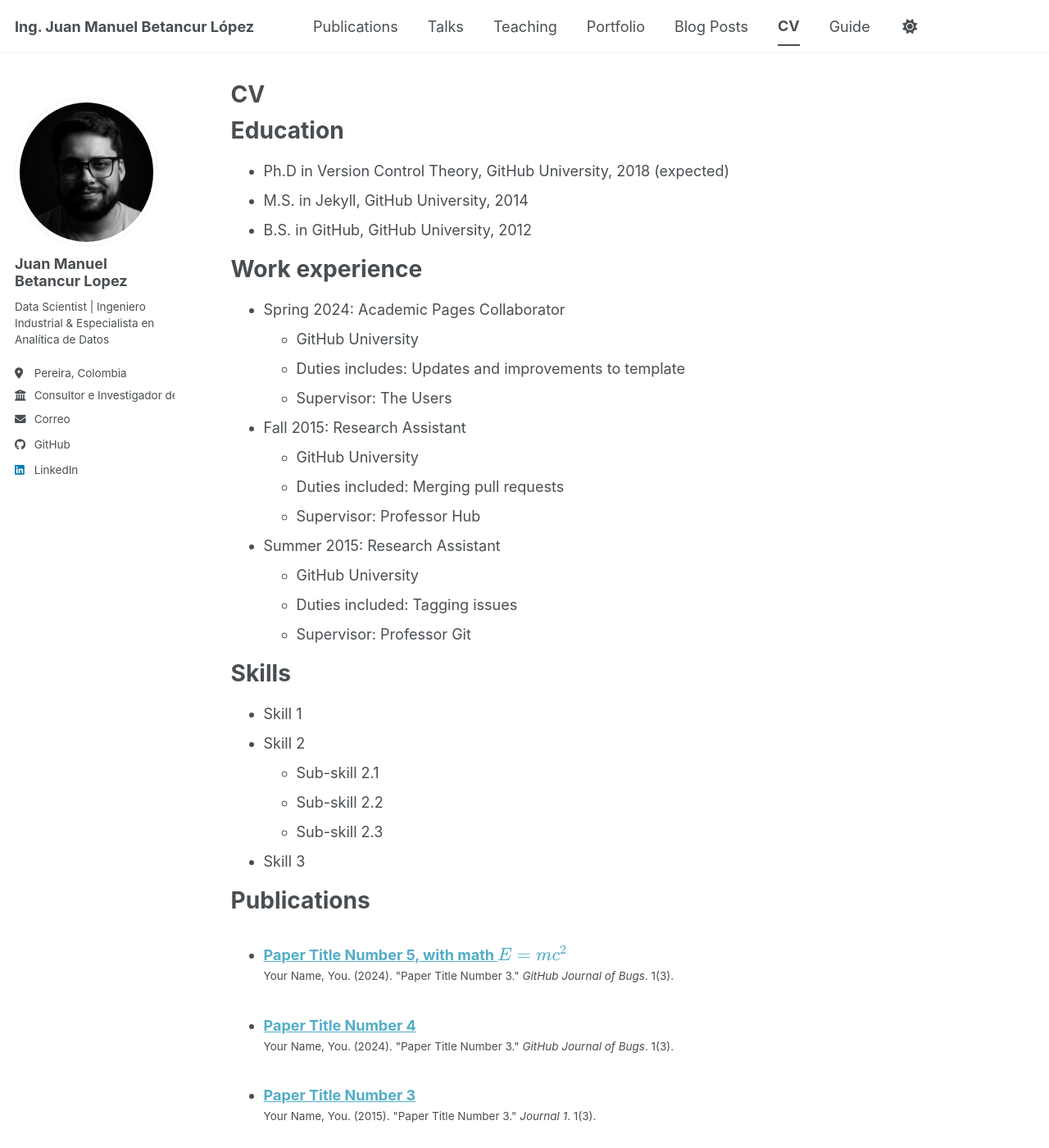
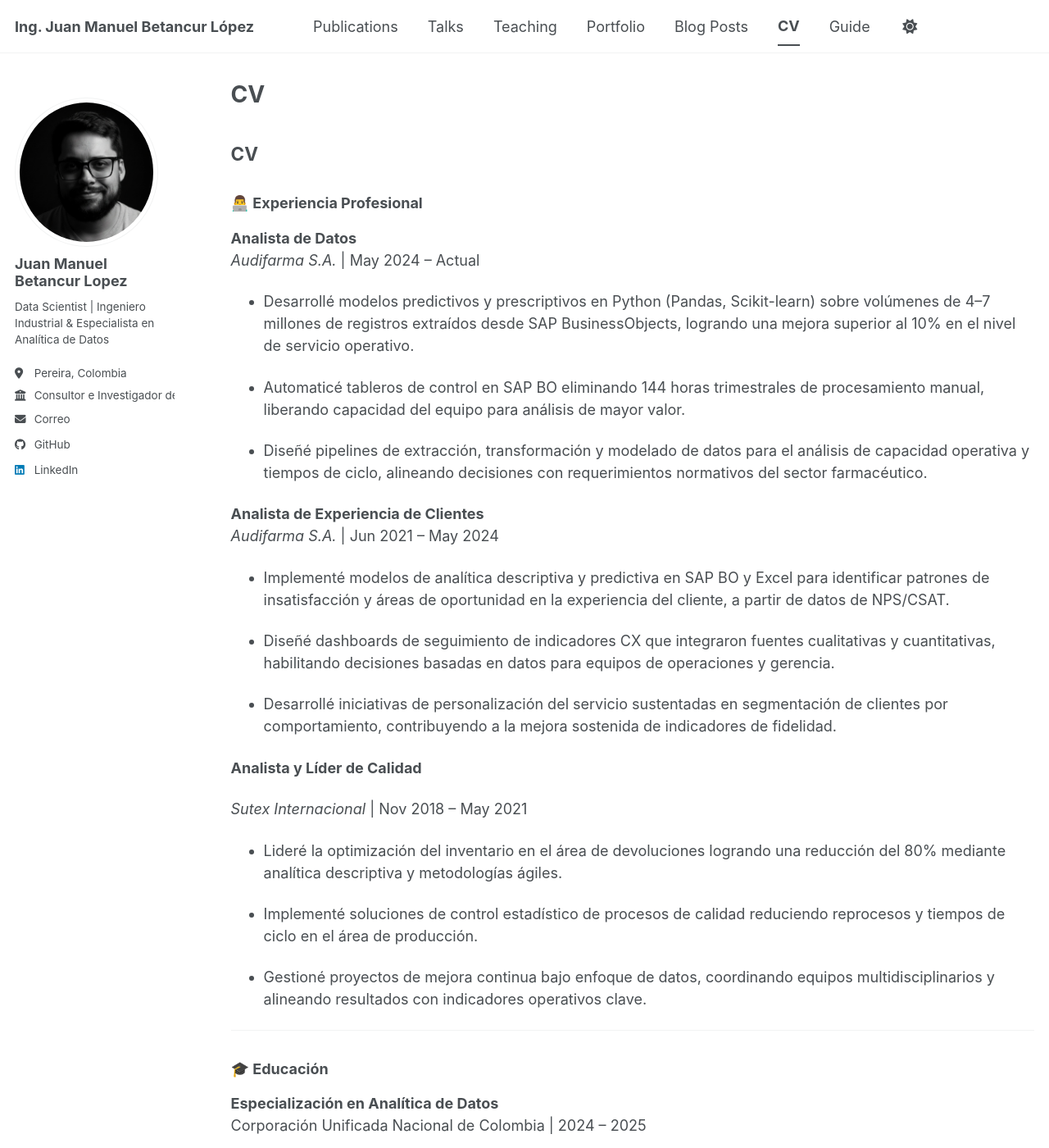
Before and after one commit to ingjuanmbl-jmbl/portafolio-jmbl, a Jekyll site: the page built from _pages/cv.md, in a window 1280 px wide and 1400 px high. Shown: the whole window at 82% size. Built offline with Jekyll 4.4.1, drawn with Linux system fonts in a browser that asks for light colours; a script bundle is joined from its source files by our own code; library files that are not in the unit come from our copies; some of the changed text lies outside the part shown.

Commit message:
Configuracion de la pestaña CV

```diff
--- a/_pages/cv.md
+++ b/_pages/cv.md
@@ -9,56 +9,92 @@ redirect_from:
 
 {% include base_path %}
 
-Education
-======
-* Ph.D in Version Control Theory, GitHub University, 2018 (expected)
-* M.S. in Jekyll, GitHub University, 2014
-* B.S. in GitHub, GitHub University, 2012
+## CV
 
-Work experience
-======
-* Spring 2024: Academic Pages Collaborator
-  * GitHub University
-  * Duties includes: Updates and improvements to template
-  * Supervisor: The Users
+### 👨‍💻 Experiencia Profesional
 
-* Fall 2015: Research Assistant
-  * GitHub University
-  * Duties included: Merging pull requests
-  * Supervisor: Professor Hub
+**Analista de Datos**
+*Audifarma S.A.* | May 2024 – Actual
 
-* Summer 2015: Research Assistant
-  * GitHub University
-  * Duties included: Tagging issues
-  * Supervisor: Professor Git
+* Desarrollé modelos predictivos y prescriptivos en Python (Pandas, Scikit-learn) sobre volúmenes de 4–7 millones de registros extraídos desde SAP BusinessObjects, logrando una mejora superior al 10% en el nivel de servicio operativo.
 
-Skills
-======
-* Skill 1
-* Skill 2
-  * Sub-skill 2.1
-  * Sub-skill 2.2
-  * Sub-skill 2.3
-* Skill 3
+*  Automaticé tableros de control en SAP BO eliminando 144 horas trimestrales de procesamiento manual, liberando capacidad del equipo para análisis de mayor valor.
 
-Publications
-======
-  <ul>{% for post in site.publications reversed %}
-    {% include archive-single-cv.html %}
-  {% endfor %}</ul>
+* Diseñé pipelines de extracción, transformación y modelado de datos para el análisis de capacidad operativa y tiempos de ciclo, alineando decisiones con requerimientos normativos del sector farmacéutico.
 
-Talks
-======
-  <ul>{% for post in site.talks reversed %}
-    {% include archive-single-talk-cv.html  %}
-  {% endfor %}</ul>
+**Analista de Experiencia de Clientes**
+*Audifarma S.A.* | Jun 2021 – May 2024
 
-Teaching
-======
-  <ul>{% for post in site.teaching reversed %}
-    {% include archive-single-cv.html %}
-  {% endfor %}</ul>
+* Implementé modelos de analítica descriptiva y predictiva en SAP BO y Excel para identificar patrones de insatisfacción y áreas de oportunidad en la experiencia del cliente, a partir de datos de NPS/CSAT.
 
-Service and leadership
-======
-* Currently signed in to 43 different slack teams
+* Diseñé dashboards de seguimiento de indicadores CX que integraron fuentes cualitativas y cuantitativas, habilitando decisiones basadas en datos para equipos de operaciones y gerencia.
+
+* Desarrollé iniciativas de personalización del servicio sustentadas en segmentación de clientes por comportamiento, contribuyendo a la mejora sostenida de indicadores de fidelidad.
+
+**Analista y Líder de Calidad**
+
+*Sutex Internacional* | Nov 2018 – May 2021
+* Lideré la optimización del inventario en el área de devoluciones logrando una reducción del 80% mediante analítica descriptiva y metodologías ágiles.
+
+* Implementé soluciones de control estadístico de procesos de calidad reduciendo reprocesos y tiempos de ciclo en el área de producción.
+
+* Gestioné proyectos de mejora continua bajo enfoque de datos, coordinando equipos multidisciplinarios y alineando resultados con indicadores operativos clave.
+
+---
+
+### 🎓 Educación
+
+**Especialización en Analítica de Datos**
+Corporación Unificada Nacional de Colombia | 2024 – 2025
+
+**Ingeniería Industrial**
+Universidad Católica de Pereira | 2012 – 2017
+
+---
+
+### 🔬 Investigación
+
+**Semillero SMART DATA – CUN** | 2024 – Actual
+- Modelos de clasificación para detección de usuarios insatisfechos.
+- Predicción de enfermedades crónicas mediante machine learning (en proceso de publicación).
+
+---
+
+### 🧠 Habilidades Técnicas
+
+- **Lenguajes & Librerías:** Python (Pandas, NumPy, Scikit-learn (ML), Streamlit, PyTorch)
+- **Bases de Datos:** SQL, Excel Avanzado (Power Query, Power Pivot)
+- **BI & Reporting:** SAP BusinessObjects, KNIME
+- **Machine Learning:** Clasificación, Regresión, Árboles de decisión, Random Forest, Redes neuronales
+- **Analítica:** EDA, Estadística descriptiva e inferencial, Evaluación de modelos
+- **Procesos:** Six Sigma, KPIs, Mejora continua
+
+---
+
+### 📜 Certificaciones
+
+#### Data Science & Machine Learning
+- IBM & Coursera | 2024 Análisis de Datos con Python –
+- IBM & Coursera | 2024 Visualización de Datos con Python –
+- IBM | 2025 Data Fundamentals
+- Comfamiliar Risaralda | 2023 Diplomado en Analítica de Datos –
+- Platzi | 2025 Regresión Logística y Lineal con Python y Scikit-learn –
+- Platzi | 2025 Decision Trees y Random Forest con Python y Scikit-learn –
+- Platzi | 2025 Introducción a Machine Learning –
+- Platzi | 2025 Bases de Datos con SQL –
+- Platzi | 2025 Visualización de Datos y Storytelling –
+- Platzi | 2025 Toma de Decisiones Basadas en Datos –
+- Platzi | 2025 Excel Avanzado para Análisis de Datos –
+
+#### Business Intelligence & CX
+
+- Audifarma | 2023 Plataforma SAP BO Avanzado
+- CX Latam Institute | 2024 Advanced Customer Experience Certification –
+- CX Latam Institute | 2024 Certificado ADCX 2024-1 –
+- CX Latam Institute | 2023 Workshop CX ROI
+
+#### Procesos & Gestión
+
+- LinkedIn Learning | 2021 Fundamentos de Six Sigma Green Belt –
+- Comfamiliar Risaralda | 2023 Diplomado en Logística de Clase Mundial –
+- SENA | 2021 Indicadores de Gestión –
```
